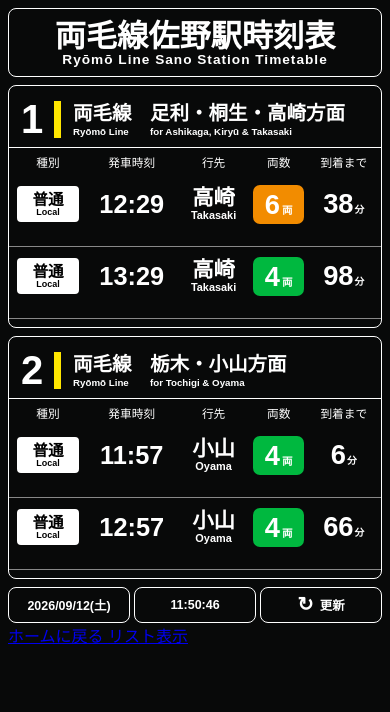
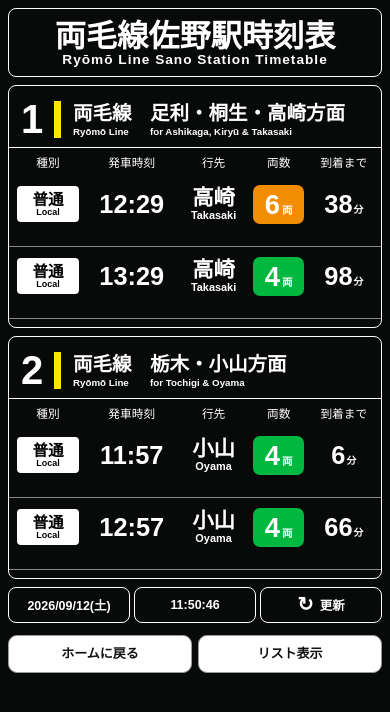
Before and after one commit to k1416465/Ryomo-Line-Timetable, a Flask app: page /station/sano in a window 390 px wide. Shown: the top 712 px of the page. Run offline with Flask 3, Linux system fonts and the light colour scheme; data that the repository does not hold is empty.

Commit message:
Add files via upload

```diff
--- a/static/style.css
+++ b/static/style.css
@@ -1194,6 +1191,12 @@ body {
     align-items: baseline;
 
     justify-content: center;
+
+    min-width: 0;
+
+    width: 100%;
+
+    overflow: hidden;
 }
 
 .remaining span {
@@ -1591,16 +1670,28 @@ body {
         transform: none;
     }
 
-    .remaining strong {
-        font-size: clamp(24px, 7vw, 31px);
-    }
-
     .remaining {
         display: flex;
 
         align-items: baseline;
 
         justify-content: center;
+
+        width: 100%;
+
+        min-width: 0;
+
+        overflow: hidden;
+
+        white-space: nowrap;
+    }
+
+    .remaining strong {
+        font-size: clamp(22px, 6.5vw, 29px);
+
+        white-space: nowrap;
+
+        line-height: 1;
     }
 
     .remaining span {
@@ -2848,16 +2868,146 @@ body.light-mode .back-home-en {
         color: #111111 !important;
     }
 
-
-    /* ===== ホームへ戻る ===== */
-
-    body.light-mode .back-home-button {
-        min-height: 42px;
-        padding: 6px 10px;
-    }
-
-    body.light-mode .back-home-en {
-        display: none !important;
-    }
-
-}
+    body.light-mode .back-home-button,
+    body.light-mode .back-timetable-button {
+        min-height: 40px;
+
+        padding: 5px 4px;
+
+        background: #ffffff !important;
+
+        color: #111111 !important;
+    }
+
+}
+
+/* ==================================================
+   戻るボタン
+   ダークモード・ライトモード共通
+================================================== */
+
+.bottom-buttons {
+    display: grid !important;
+
+    grid-template-columns: repeat(2, minmax(0, 1fr));
+
+    gap: 7px;
+
+    width: min(440px, 100%);
+
+    margin: 12px auto;
+}
+
+.bottom-button {
+    display: flex !important;
+    align-items: center;
+    justify-content: center;
+
+    width: 100%;
+    min-width: 0;
+    min-height: 42px;
+
+    padding: 6px 8px;
+
+    border: 1px solid #999999 !important;
+    border-radius: 10px;
+
+    background: #ffffff !important;
+    color: #111111 !important;
+
+    text-decoration: none !important;
+
+    font-size: 14px;
+    font-weight: 900;
+    line-height: 1.2;
+
+    text-align: center;
+
+    white-space: nowrap;
+
+    box-sizing: border-box;
+
+    transition:
+        background 0.15s ease,
+        transform 0.15s ease;
+}
+
+.bottom-button:hover {
+    background: #eeeeee !important;
+    color: #111111 !important;
+}
+
+.bottom-button:active {
+    transform: scale(0.98);
+}
+
+.bottom-button-jp {
+    display: block;
+
+    color: #111111 !important;
+    text-decoration: none !important;
+
+    white-space: nowrap;
+}
+
+
+/* ==================================================
+   スマートフォン
+================================================== */
+
+@media (max-width: 800px) {
+
+    .bottom-buttons {
+        grid-template-columns: repeat(2, minmax(0, 1fr));
+
+        gap: 6px;
+
+        width: min(400px, 100%);
+
+        margin-top: 12px;
+        margin-bottom: 12px;
+    }
+
+    .bottom-button {
+        min-height: 38px;
+
+        padding: 5px 5px;
+
+        border-radius: 9px;
+
+        font-size: 13px;
+
+        white-space: nowrap;
+    }
+
+}
+
+
+/* ==================================================
+   小さいスマートフォン
+================================================== */
+
+@media (max-width: 380px) {
+
+    .bottom-buttons {
+        gap: 5px;
+
+        width: 100%;
+
+        margin-top: 10px;
+        margin-bottom: 9px;
+    }
+
+    .bottom-button {
+        min-height: 35px;
+
+        padding: 4px 3px;
+
+        border-radius: 8px;
+
+        font-size: 12px;
+
+        white-space: nowrap;
+    }
+
+}
```
Also changed, not shown: other parts of static/style.css (+229 -227 lines).
